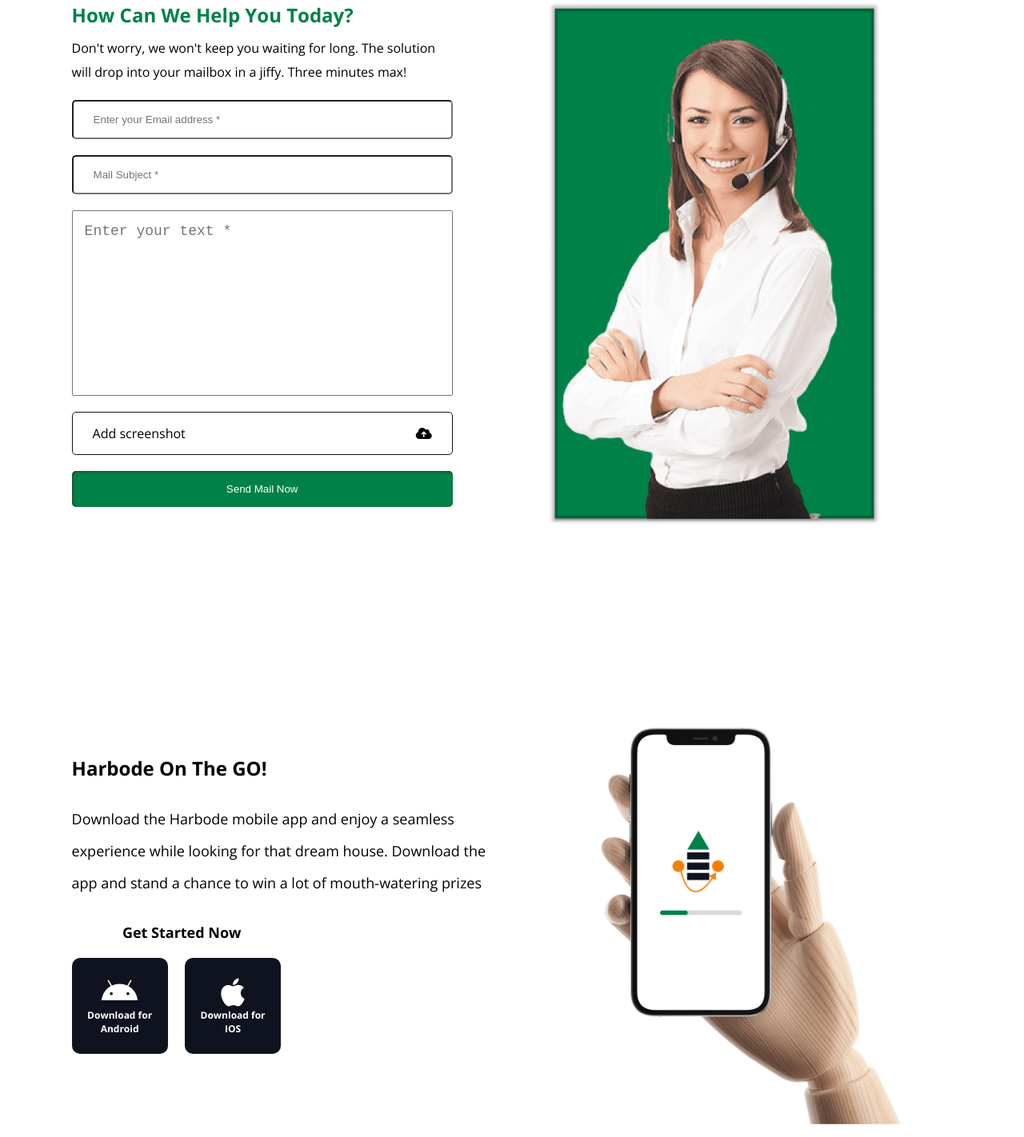
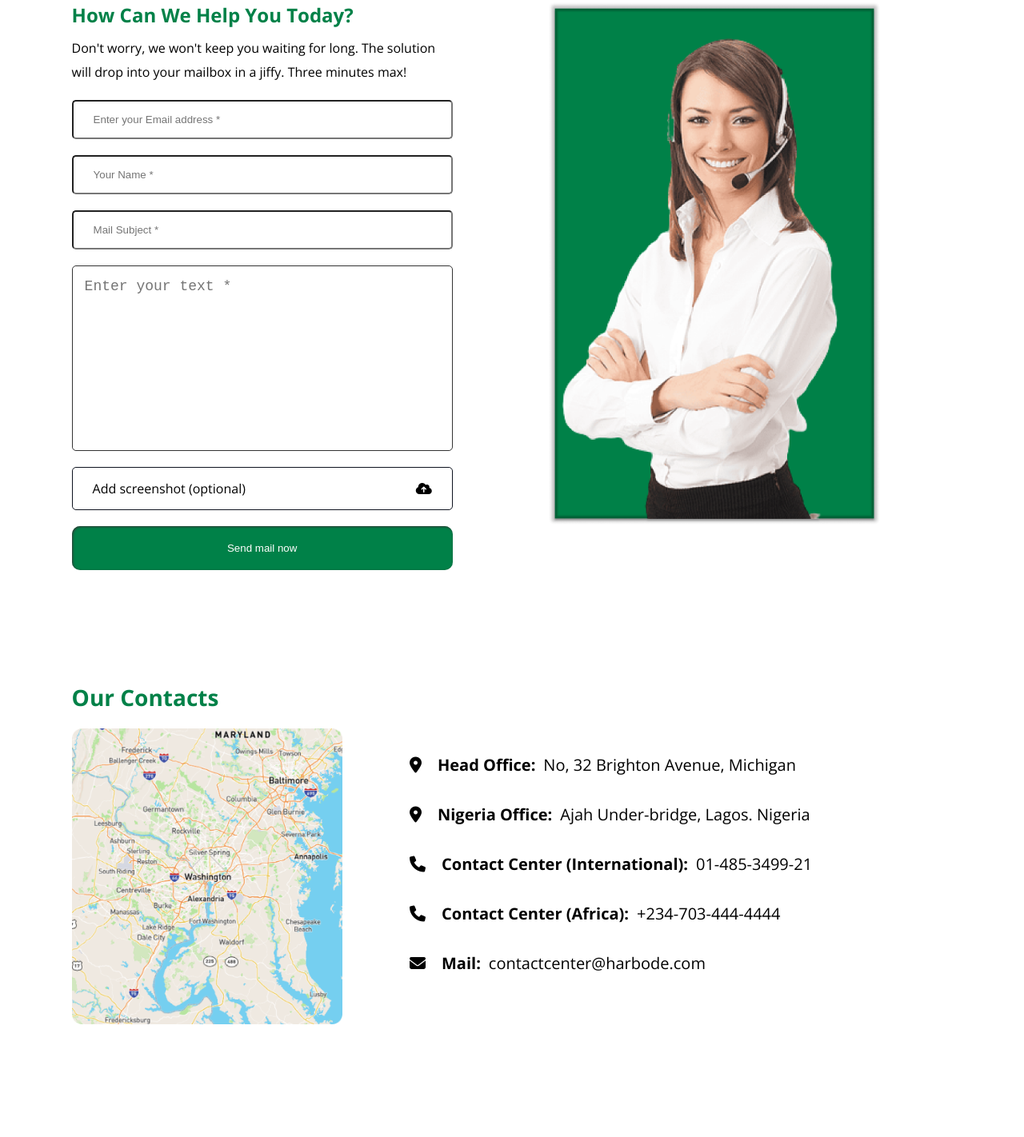
Before and after one commit to KodeNinj/harbode, a React (Create React App) app: page /contact-us in a window 1280 px wide. Shown: the part 1200-2622 px from the top of the page at 80% size. Built offline with nearby package versions, Linux system fonts and the light colour scheme.

Commit message:
Emailjs and toastr added to contact us form

```diff
--- a/package.json
+++ b/package.json
@@ -3,15 +3,19 @@
   "version": "0.1.0",
   "private": true,
   "dependencies": {
+    "@emailjs/browser": "^3.7.0",
     "@reduxjs/toolkit": "^1.8.5",
     "@testing-library/jest-dom": "^5.16.5",
     "@testing-library/react": "^13.3.0",
     "@testing-library/user-event": "^14.4.3",
+    "bootstrap": "^5.2.1",
     "react": "^18.2.0",
     "react-dom": "^18.2.0",
     "react-redux": "^8.0.2",
     "react-router-dom": "^6.3.0",
     "react-scripts": "5.0.1",
+    "react-toastify": "^9.0.8",
+    "reactjs-toastr": "^1.1.0",
     "web-vitals": "^2.1.4"
   },
   "scripts": {
--- a/public/index.html
+++ b/public/index.html
@@ -43,5 +43,6 @@
       To begin the development, run `npm start` or `yarn start`.
       To create a production bundle, use `npm run build` or `yarn build`.
     -->
+
   </body>
 </html>
--- a/src/components/Contactform/Contactform.jsx
+++ b/src/components/Contactform/Contactform.jsx
@@ -1,23 +1,70 @@
 import React from 'react'
 import formImg from '../../img/contactform.png'
+import  { useRef, useState } from 'react';
+import emailjs from '@emailjs/browser';
+import { ToastContainer, toast } from 'react-toastify';
+import 'react-toastify/dist/ReactToastify.css';
+// import 'reactjs-toastr/lib/toast.css';
+
 const Contactform = () => {
+  const [email, setemail] = useState('');
+  const [name, setname] = useState('');
+  const [subject, setsubject] = useState('');
+  const [body, setbody] = useState('');
+  // const [toggle, settoggle] = useState('hide');
+  const form = useRef();
+
+  const sendEmail = (e) => {
+    e.preventDefault();
+
+    emailjs.sendForm('service_amwm8fn', 'template_qau448q', form.current, 'APGLpZGUvdur8Yp9S')
+      .then((result) => {
+          console.log(result.text);
+      }, (error) => {
+          console.log(error.text);
+      });
+      setemail('');
+      setname('');
+      setsubject('');
+      setbody('')
+      toast.success('Message sent successfully', {closeButton:false},{autoClose: 600 })
+
+  };
+
   return (
     <section className="contactform">
+
         <div className="left">
             <h4>How Can We Help You Today?</h4>
             <p className='p'>Don't worry, we won't keep you waiting for long. The solution will drop into your mailbox in a jiffy. Three minutes max!</p>
-            <form action="">
-                <input type="email" name="mail" id="mail" placeholder='Enter your Email address *' required/>
-                <input type="text" name="subject" id="subject" placeholder='Mail Subject *' required/>
-                <textarea name="body" id="body" cols="50" rows="10" placeholder='Enter your text *' required ></textarea>
-                <p className='upload'>Add screenshot <i class="fa-solid fa-cloud-arrow-up"></i></p>
-                <input type="submit" value="Send Mail Now" id='submit' />
+            {/* <p className='' id='success-msg'>Mail sent successfully <i className="fa-solid fa-xmark" ></i></p> */}
+            <form ref={form} onSubmit={sendEmail} action="https://formsubmit.co/femifadiya.segun@gmail.com" method="POST">
+                <input type="email" name="user_email" id="mail" placeholder='Enter your Email address *' value={email} required onChange={(e)=>{
+                  setemail(e.target.value)
+                  console.log(email)
+                }}/>
+                <input type="text" name="user_name" id="subject" placeholder='Your Name *' required  value={name}  onChange={(e)=>{
+                  setname(e.target.value)
+                  console.log(name)
+                }}/>
+                <input type="text" name="subject" id="subject" placeholder='Mail Subject *'  value={subject} required onChange={(e)=>{
+                  setsubject(e.target.value)
+                  console.log(subject)
+                }}/>
+                <textarea name="message" id="body" cols="50" rows="10" placeholder='Enter your text *'  value={body} required onChange={(e)=>{
+                  setbody(e.target.value)
+                  console.log(body)
+                }}></textarea>
+                <p className='upload'>Add screenshot (optional) <i className="fa-solid fa-cloud-arrow-up"></i> </p>
+
+                <button type="submit"  id='submit'>Send mail now</button>
 
             </form>
         </div>
         <div className="right">
             <img src={formImg} alt="" />
         </div>
+        <ToastContainer/>
     </section>
   )
 }
--- a/src/components/Location/OurLocation.jsx
+++ b/src/components/Location/OurLocation.jsx
@@ -2,16 +2,20 @@
 import map from '../../img/map.png'
 const OurLocation = () => {
   return (
-    <section className="location">
-        <div className="left">
+    <section className="locations">
+      <h3>Our Contacts</h3>
+      <div className="location">
+      <div className="left">
             <img src={map} alt="" />
         </div>
         <div className="right">
-            <p><i class="fa-solid fa-location-dot"></i> <b>Head Office:</b> No, 32 Brighton Avenue, Michigan</p>
-            <p><i class="fa-solid fa-location-dot"></i> <b>Nigeria Office:</b> Ajah Under-bridge, Lagos. Nigeria</p>
-            <p><i class="fa-solid fa-phone"></i> <b>Contact Center (International):</b> 01-485-3499-21</p>
-            <p><i class="fa-solid fa-phone"></i> <b>Contact Center (Africa):</b> +234-703-444-4444</p>
+            <p><i class="fa-solid fa-location-dot"></i> <b>Head Office: </b> <span></span> No, 32 Brighton Avenue, Michigan</p>
+            <p><i class="fa-solid fa-location-dot"></i> <b>Nigeria Office: </b> <span></span> Ajah Under-bridge, Lagos. Nigeria</p>
+            <p><i class="fa-solid fa-phone"></i> <b>Contact Center (International): <span></span></b>  01-485-3499-21</p>
+            <p><i class="fa-solid fa-phone"></i> <b>Contact Center (Africa): </b> <span></span> +234-703-444-4444</p>
+            <p><i class="fa-solid fa-envelope"></i> <b>Mail: </b> <span></span> contactcenter@harbode.com</p>
         </div>
+      </div>
     </section>
   )
 }
--- a/src/contact.css
+++ b/src/contact.css
@@ -222,7 +222,9 @@
     width: 80%;
     resize: none;
     font-size: 18px;
+    border-radius: 5px;
     padding: 15px;
+    border: 1px solid var(--blacks);
     outline-color: var(--primary-orange);
 }
 .contactform .left .p{
@@ -253,11 +255,20 @@
     transition: all 1s ease;
     font-size: larger;
 }
-.contactform #submit{
+.contactform button{
+    padding: 20px 25px;
+    width: 80%;
+    border-radius: 10px;
     background-color: var(--button-green);
     color: var(--white);
     border: none;
     box-shadow: inset 1px 1px 3px var(--blacks);
+    transition: all 1s ease;
+    cursor: pointer;
+}
+.contactform button:hover{
+    background-color: var(--blacks);
+    transition: all 1s ease;
 }
 @media only screen and (max-width: 900px){
     .contactform .right img{
@@ -286,3 +297,118 @@
     }
 
 }
+/* Location */
+.location{
+    display: flex;
+    align-items: center;
+    justify-content: center;
+    flex-wrap: wrap;
+}
+.location .left{
+    width: 40%;
+    padding-left: 7%;
+}
+.locations h3{
+    font-size: 28px;
+    color: var(--button-green);
+    padding: 20px 0;
+    margin-left: 7%;
+}
+.location .right{
+    width: 60%;
+}
+.location .right p{
+    font-size: 20px;
+    display: flex;
+    align-items: center;
+    margin-bottom: 35px;
+}
+.location .right p i{
+    margin-right: 20px;
+}
+.location .right p span{
+    margin-left: 10px;
+}
+.location .left img{
+    width: 80%;
+}
+.hide{
+    display: none;
+    transition: all 2s ease;
+}
+.show{
+    display: block;
+    transition: all 2s ease;
+}
+#success-msg i{
+    font-size: 24px;
+}
+#success-msg{
+    margin-top: 30px;
+    background-color: var(--button-green);
+    color: var(--white);
+    padding: 10px 15px;
+    border-radius: 5px;
+    width: 80%;
+    display: flex;
+    justify-content: space-between;
+    align-items: center;
+}
+@media only screen and (max-width: 840px){
+    .location{
+        flex-direction: column;
+    }
+    .contactform button{
+        width: 95%;
+    }
+    .location .left, .location .right{
+        padding-left:0%;
+        width: 90%;
+    }
+    .location .right{
+        margin-top: 30px;
+    }
+    .location .left img{
+        width: 70%;
+    }
+}
+@media only screen and (max-width: 600px){
+    .location .right p{
+        font-size: 16px;
+    }
+}
+@media only screen and (max-width: 490px){
+    .location .right p{
+        font-size: 14px;
+    }
+    #success-msg{
+        width: 95%;
+    }
+}
+@media only screen and (max-width: 430px){
+    .location .right p span{
+        margin-left: 5px;
+    }
+    .location .right p i{
+        margin-right: 10px;
+    }
+    .location .left img{
+        width: 100%;
+    }
+}
+@media only screen and (max-width: 400px){
+    .location .right p{
+        flex-direction: column;
+    }
+    .location .right p i{
+        margin-bottom: 10px;
+        width: 40px;
+        height: 40px;
+        background-color: var(--button-green);
+        border-radius: 10px;
+        display: flex;
+        align-items: center;
+        justify-content: center;
+        color: var(--white);
+    }
+}
--- a/src/pages/Contact.jsx
+++ b/src/pages/Contact.jsx
@@ -14,7 +14,7 @@
         <ContactHero/>
         <ContactEnjoy/>
         <Contactform/>
-        {/* <OurLocation/> */}
+        <OurLocation/>
         <OnTheGo/>
         <Footer/>
     </section>
```
Also changed, not shown: src/index.js (line endings or trailing spaces), 1 other file (tests, documents, lock files or other folders).
